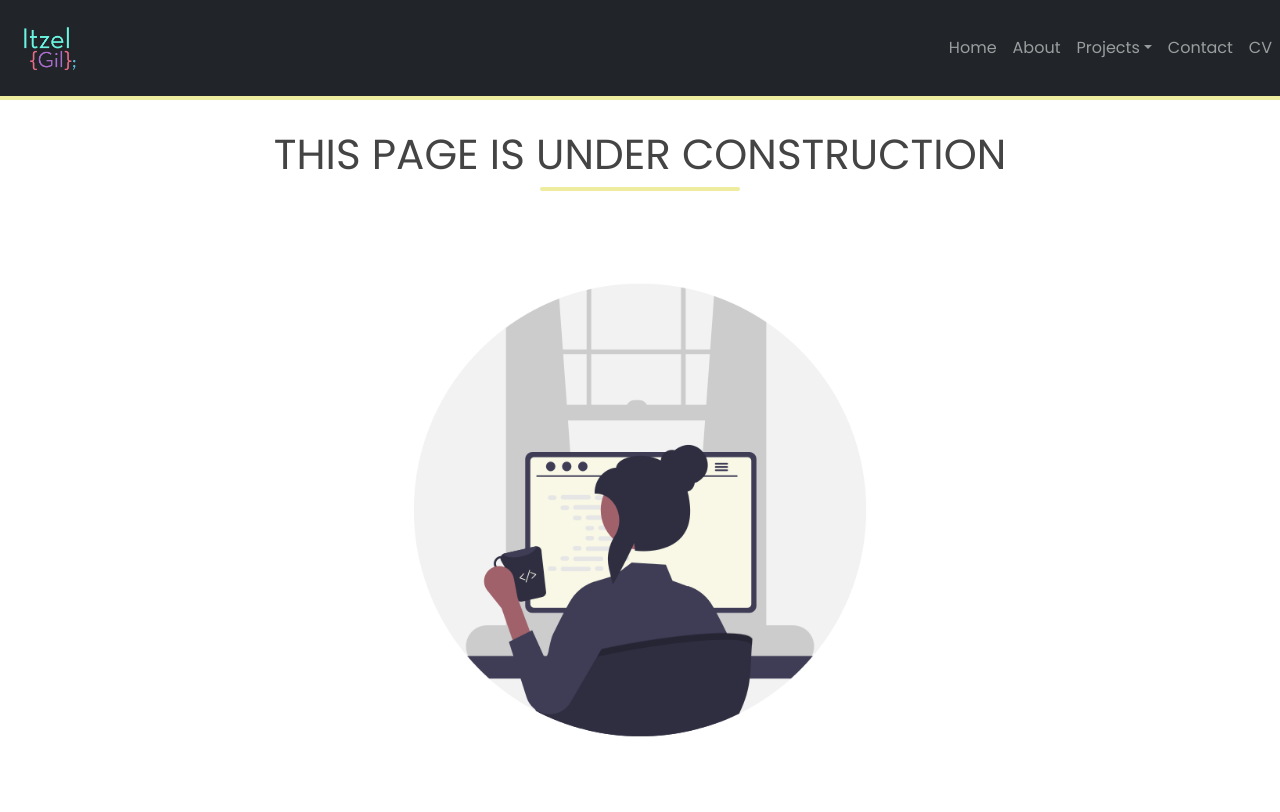
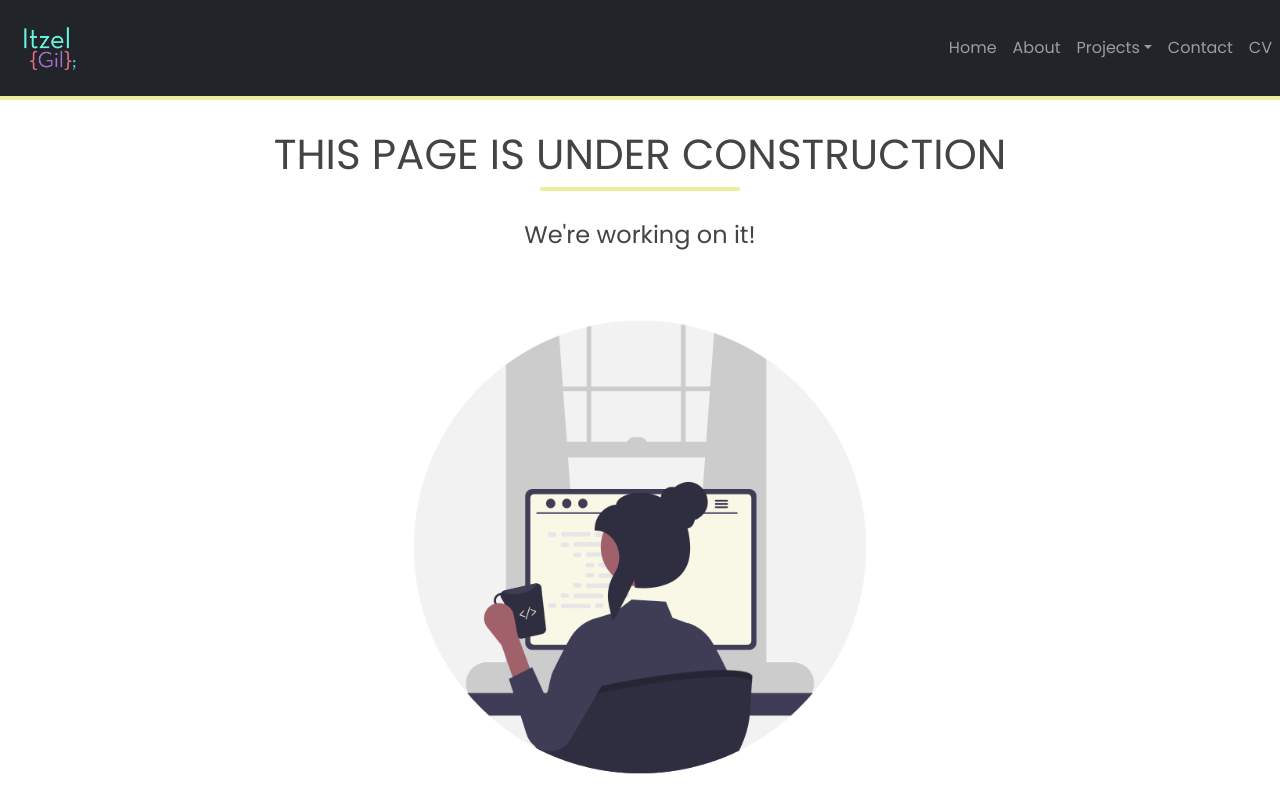
Before and after one commit to itzelgil/portfolio, a React (Create React App) app: page /cv in a window 1280 px wide. Shown: the top 812 px of the page. Built offline with nearby package versions, Linux system fonts and the light colour scheme.

Commit message:
added title

```diff
--- a/src/routes/Cv.js
+++ b/src/routes/Cv.js
@@ -34,6 +34,7 @@ export default function About() {
         {/* <h2 className="cv-title">CV</h2> */}
 
         <h2 className="cv-title">THIS PAGE IS UNDER CONSTRUCTION</h2>
+        <h4 className="text-center">We're working on it!</h4>
       </Row>
       <div className="illust-wrapper">
         <Image
--- a/src/routes/Uxui.js
+++ b/src/routes/Uxui.js
@@ -34,6 +34,7 @@ export default function About() {
         {/* <h2 className="uxui-title">UX UI </h2> */}
 
         <h2 className="uxui-title">THIS PAGE IS UNDER CONSTRUCTION</h2>
+        <h4 className="text-center">We're working on it!</h4>
       </Row>
       <div className="illust-wrapper">
         <Image
```
